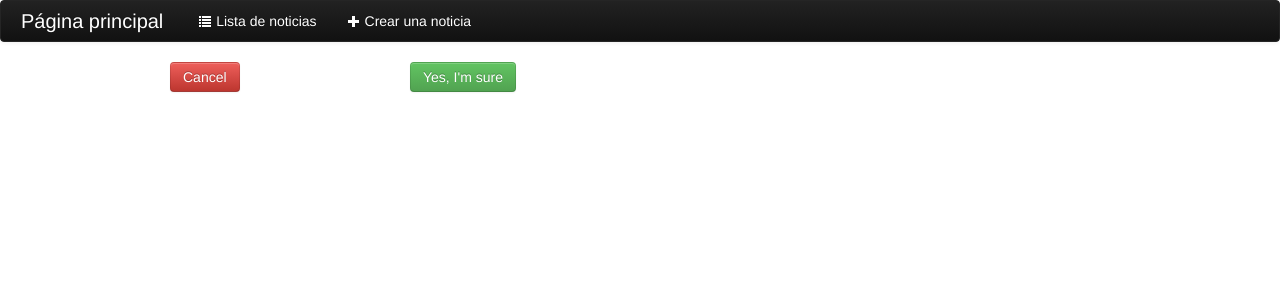
After one commit to cansadadeserfeliz/cbvexamples, a Django app: page /noticia/delete/14/ in a window 1280 px wide. The commit adds this page. Shown: the top 300 px of the page. Run offline with Django 3.2, Linux system fonts and the light colour scheme; data comes from the database, SQL or seed files in the repository; both versions use the stored data as it was after the commit; parts of the project's set-up code (start-up, migrations or seed data) failed here and were passed over; some libraries are stand-ins or nearby versions.

Commit message:
delete view

```diff
--- /dev/null
+++ b/noticias/templates/noticias/delete_confirm.html
@@ -0,0 +1,14 @@
+{% include "noticias/base.html" %}
+
+{% block main_content %}
+
+<div class="container">
+<form method="post" action="">{% csrf_token %}
+    <div class="row">
+        <div class="span3"><a href="{% url noticias %}" class="btn btn-danger">Cancel</a></div>
+        <div class="span3"><button type="submit" class="btn btn-success">Yes, I'm sure</button></div>
+    </div>
+</form>
+</div>
+
+{% endblock main_content %}
--- a/noticias/views.py
+++ b/noticias/views.py
@@ -37,3 +37,4 @@ class CreateNoticia(CreateView):
 class DeleteNoticia(DeleteView):
     model = NoticiasModel
     success_url = reverse_lazy("noticias")
+    template_name = "noticias/delete_confirm.html"
```
Also changed, not shown: noticias/templates/noticias/list.html (+9 -3 lines), noticias/noticias.db.
